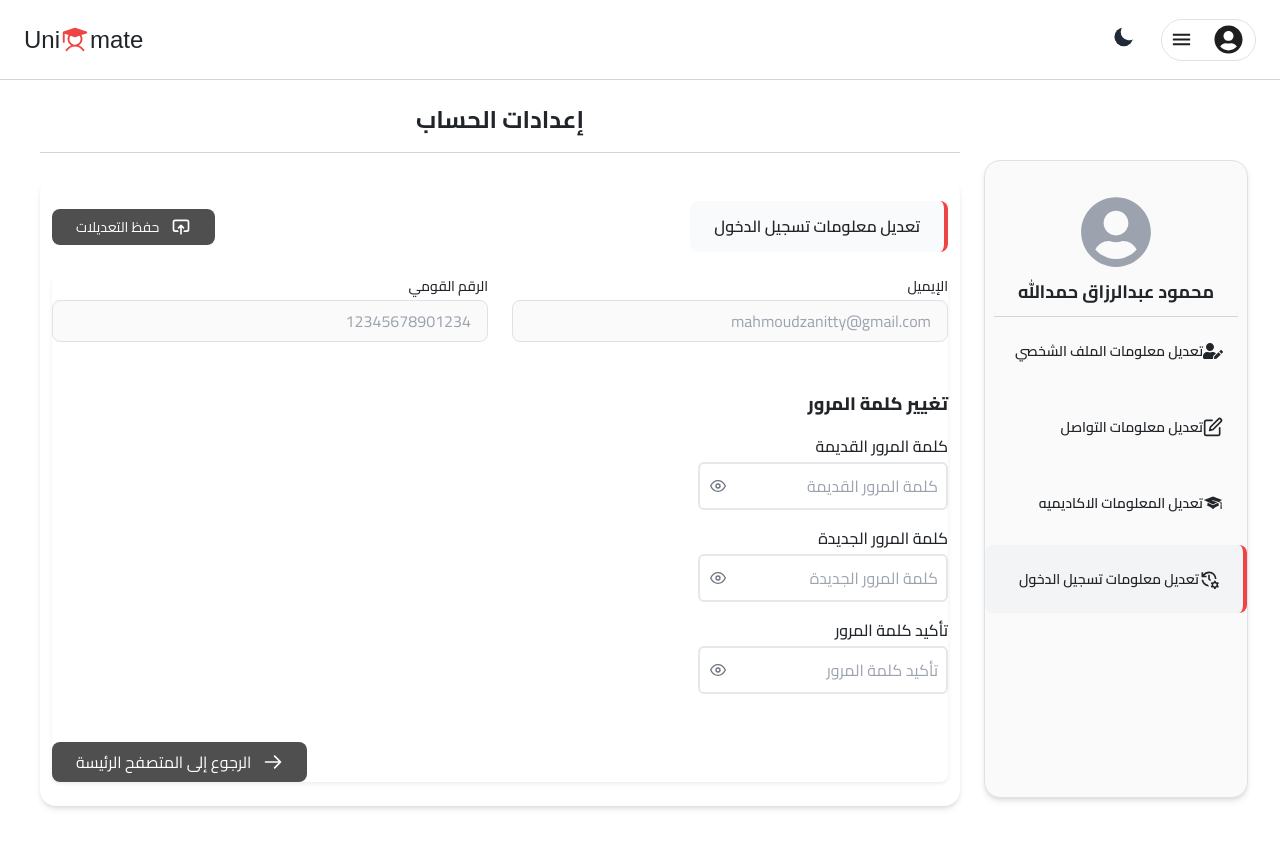
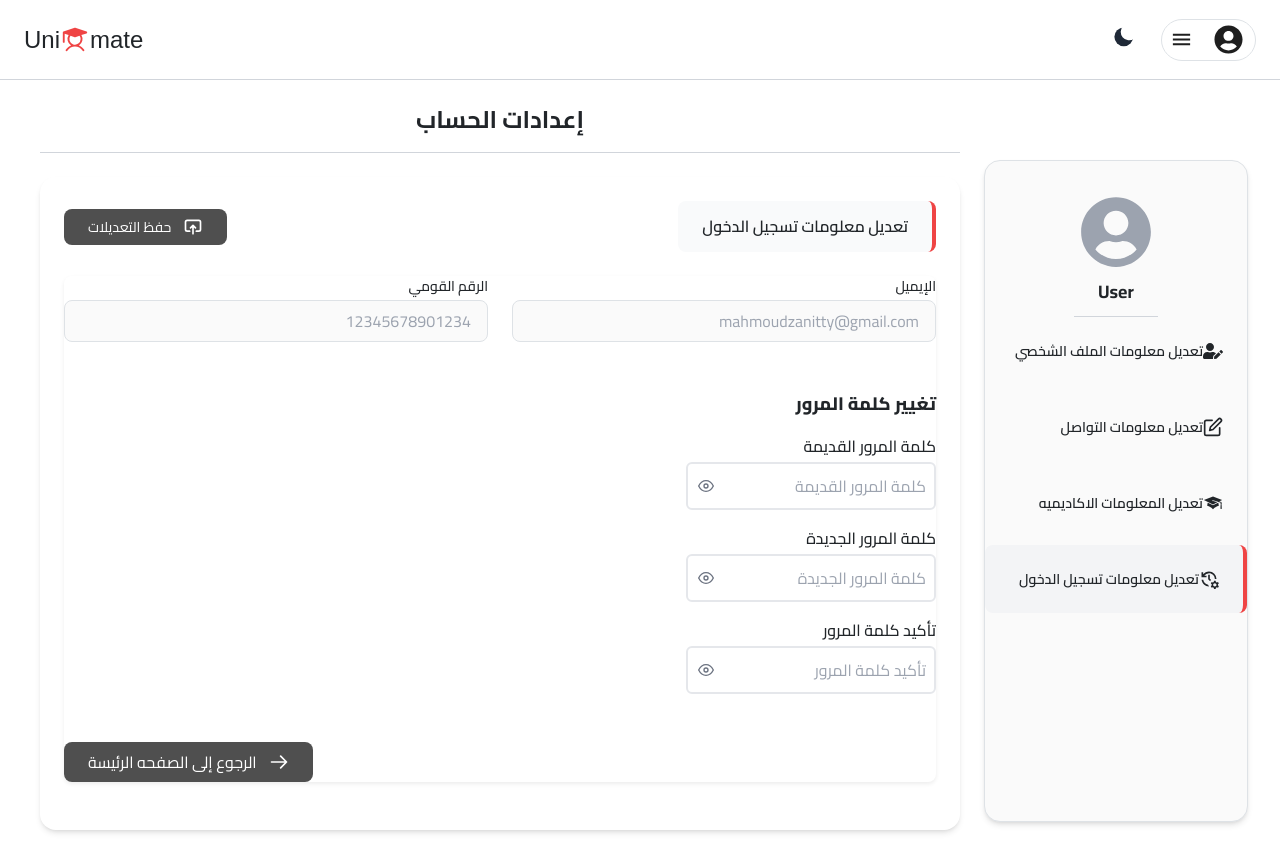
Before and after one commit to Mahmoud-Abd-Elrazek/Unimate, a React (Vite) app: page /auther/editprofile/editlogininfo in a window 1280 px wide. Before the commit the page ends 830 px from the top, so only its background shows below. Built offline with nearby package versions, Linux system fonts and the light colour scheme; a web font is replaced by a local one.

Commit message:
handel the change in role in side bar and the side bar for edit

```diff
--- a/src/RedirectBasedOnRole.tsx
+++ b/src/RedirectBasedOnRole.tsx
@@ -14,9 +14,9 @@ const RedirectBasedOnRole = () => {
   if (!resolvedRole) return null;
 
   if (resolvedRole === "Student") {
-    return <Navigate to="studentProfile" replace />;
+    return <Navigate to="studentprofile" replace />;
   } else if (resolvedRole === "Owner") {
-    return <Navigate to="ownerProfile" replace />;
+    return <Navigate to="ownerprofile" replace />;
   } else {
     return <div>نوع المستخدم غير معروف ❌</div>;
   }
--- a/src/Store/Student/useProfile.store.ts
+++ b/src/Store/Student/useProfile.store.ts
@@ -124,12 +124,25 @@ const useProfileStore = create<ProfileState>()(
         }
       },
       DisplayUpdatedStudentinfo: async () => {
-        const token = useAuthStore.getState().token;
-        axios.get("https://darkteam.runasp.net/UpdateProfileDisplayEndpoint/UpdateProfileDisplay", {
+
+        try {        const token = useAuthStore.getState().token;
+       const res= axios.get("https://darkteam.runasp.net/UpdateProfileDisplayEndpoint/UpdateProfileDisplay", {
           headers: {
             'Authorization': `Bearer ${token}`
           }
         })
+        const data= (await res).data.data;
+      set({
+        fname: data.firstName,
+        lname: data.lastName,
+        governorate: data.governorate,
+        address: data.address,
+        briefOverView: data.briefOverView,
+      })
+        console.log("display updated student info", data);
+      } catch (error) {
+          console.log("failed to display updated student info", error);
+        }
       },
       AddAcadmicInfo: async (
         University,
@@ -190,9 +203,9 @@ const useProfileStore = create<ProfileState>()(
       },
     }),
     {
-      name: "profile-storage", // unique name in localStorage
+      name: "profile-storage",
       partialize: (state) => {
-        // Exclude functions and non-serializable fields if needed
+
         const {
           fname,
           lname,
@@ -211,7 +224,7 @@ const useProfileStore = create<ProfileState>()(
           karnihImage,
           country,
           phones,
-          img, // File is not serializable, so you may want to exclude it
+          img,
         } = state;
         return {
           fname,
--- a/src/components/SideBar/sideBar.tsx
+++ b/src/components/SideBar/sideBar.tsx
@@ -1,16 +1,20 @@
 import { Link, useLocation } from 'react-router-dom';
 import { IoPersonOutline } from 'react-icons/io5';
-import { CiLogout }         from 'react-icons/ci';
-import { BiCommentDetail }  from 'react-icons/bi';
-import { MdAttachMoney,
+import { CiLogout } from 'react-icons/ci';
+import { BiCommentDetail } from 'react-icons/bi';
+import {
+  MdAttachMoney,
   MdFavoriteBorder,
   MdHelpOutline,
   MdManageAccounts,
-         MdOutlinePrivacyTip } from 'react-icons/md';
+  MdOutlinePrivacyTip
+} from 'react-icons/md';
 import { GoHistory } from "react-icons/go";
 import { TbHomeCheck } from 'react-icons/tb';
-import { FaRegCalendarCheck } from 'react-icons/fa';
+import { FaRegCalendarCheck, FaUserCircle } from 'react-icons/fa';
 import useAuthStore from '../../Store/Auth/Auth.store';
+// import useProfileStore from '../../Store/Student/useProfile.store';
+import { useprofileOwnerStore } from '../../Store/Owner/useprofileOwner.store';
 import useProfileStore from '../../Store/Student/useProfile.store';
 type SideBarProps = {
   onLinkClick?: () => void;
@@ -24,7 +28,7 @@ export default function SideBar({ onLinkClick }: SideBarProps) {
       { to: '/auther/studentprofile', label: 'عرض الملف الشخصى', icon: IoPersonOutline },
       { to: '/auther/editprofile', label: 'الإعدادات والخصوصية', icon: MdOutlinePrivacyTip },
       { to: '/auther/favorites', label: 'المفضلة', icon: MdFavoriteBorder },
-        { to: '/auther/myreservations', label: 'سجل الحجوزات', icon: GoHistory},
+      { to: '/auther/myreservations', label: 'سجل الحجوزات', icon: GoHistory },
       { to: '/auther/personalreviews', label: 'المراجعات والتقييمات', icon: BiCommentDetail },
       { to: '/logout', label: 'تسجيل الخروج', icon: CiLogout },
     ]
@@ -39,11 +43,23 @@ export default function SideBar({ onLinkClick }: SideBarProps) {
       { to: '/auther/help', label: 'المساعدة', icon: MdHelpOutline },
       { to: '/logout', label: 'تسجيل الخروج', icon: CiLogout },
     ];
-      const username=useProfileStore((state) => state.userName);
+  const {  userName: studentusername } = useProfileStore();
+  const { userName } = useprofileOwnerStore();
+  // Determine display name based on role
+  let displayFname = studentusername ??"";
+
+  if (Role === "Owner") {
+    displayFname = userName ?? "User";
+
+  } else if (Role !== "Student") {
+    displayFname = "User";
+
+  }
   return (
     <div className="w-full max-w-sm  rounded-2xl  text-right ">
-      <div className="flex flex-col items-end py-6">
-         <h2 className="text-lg font-bold px-[24px] pb-[30px] py-[10px] border-b border-gray-300 dark:border-gray-700"> {username}</h2>
+      <div className="flex flex-col items-center pt-[35px]">
+        <FaUserCircle className="text-7xl text-gray-400 dark:text-gray-600" />
+        <h2 className="text-lg font-bold px-[24px] py-[10px] border-b border-gray-300 dark:border-gray-700">{displayFname ?? "hello2 "} </h2>
       </div>
 
       <ul className="space-y-1">
@@ -52,8 +68,7 @@ export default function SideBar({ onLinkClick }: SideBarProps) {
             <Link
               to={link.to}
               onClick={onLinkClick}
-              className={`flex justify-end items-center p-3 rounded-lg transition-all duration-200 text-sm font-medium ${
-                location.pathname === link.to
+              className={`flex justify-end items-center p-3 rounded-lg transition-all duration-200 text-sm font-medium ${location.pathname === link.to
                   ? "bg-gray-100 dark:bg-gray-800 border-r-4 border-red-500"
                   : "hover:bg-gray-50 dark:hover:bg-gray-800"
                 }`}
--- a/src/components/Side_bar_edit_Profile/side_bar_edit_profile.tsx
+++ b/src/components/Side_bar_edit_Profile/side_bar_edit_profile.tsx
@@ -4,6 +4,10 @@ import { FaUserEdit, FaUserCircle } from "react-icons/fa";
 import { FiEdit } from "react-icons/fi";
 import { GiGraduateCap } from "react-icons/gi";
 import useAuthStore from "../../Store/Auth/Auth.store";
+// import useProfileStore from "../../Store/Student/useProfile.store";
+import { useEffect } from "react";
+import { useprofileOwnerStore } from "../../Store/Owner/useprofileOwner.store";
+import useProfileStore from "../../Store/Student/useProfile.store";
 
 type Props = {
   onLinkClick?: () => void;
@@ -12,6 +16,18 @@ type Props = {
 export default function Side_bar_edit_profile({ onLinkClick }: Props) {
   const location = useLocation();
   const Role = useAuthStore((state) => state.role);
+  const {  userName: studentusername } = useProfileStore();
+  const { userName } = useprofileOwnerStore();
+  // Determine display name based on role
+  let displayFname = studentusername;
+  // let displayLname = "";
+  if (Role === "Owner") {
+    displayFname = userName ?? "User";
+    // displayLname = "";
+  } else if (Role !== "Student") {
+    displayFname = "User";
+    // displayLname = "Name";
+  }
   const links = [
     {
       to: "/auther/editprofile/editpersonalinfo",
@@ -36,15 +52,19 @@ export default function Side_bar_edit_profile({ onLinkClick }: Props) {
       icon: <MdOutlineManageHistory className="text-xl" />,
     },
   ];
-
+  useEffect(()=>{
+    console.log("Role:", Role);
+    console.log("fname:", displayFname);
+    console.log("studentname:", studentusername);
+  },[])
   return (
     <div className="w-full max-w-sm rounded-2xl  text-right">
       <div className="flex flex-col items-center pt-[35px]">
         <FaUserCircle className="text-7xl text-gray-400 dark:text-gray-600" />
-        <h2 className="text-lg font-bold px-[24px] py-[10px] border-b border-gray-300 dark:border-gray-700">محمود عبدالرزاق حمدالله</h2>
+        <h2 className="text-lg font-bold px-[24px] py-[10px] border-b border-gray-300 dark:border-gray-700">{displayFname ?? "hello2 "} </h2>
       </div>
 
-      <ul className="space-y-2">
+      <ul className="space-y-2 ">
         {links.map((link) => (
           <li key={link.to}>
             <Link
--- a/src/pages/EditProfilePage/Edit_academic_information/edit_academic_information.tsx
+++ b/src/pages/EditProfilePage/Edit_academic_information/edit_academic_information.tsx
@@ -2,6 +2,7 @@ import { useEffect, useState } from 'react';
 import { Link } from 'react-router-dom';
 import useProfileStore from '../../../Store/Student/useProfile.store';
 import "../../../../public/animations.css";
+import useAuthStore from '../../../Store/Auth/Auth.store';
 
 export default function AccountSettings() {
   const { AddAcadmicInfo, DisplayAcadmic } = useProfileStore();
@@ -47,6 +48,7 @@ export default function AccountSettings() {
   useEffect(() => {
     DisplayAcadmic();
   }, []);
+  const Role=useAuthStore((state) => state.role);
 
   return (
     <div dir="rtl" className="container mx-auto px-4 py-6 fade-in">
@@ -139,15 +141,26 @@ export default function AccountSettings() {
           </div>
 
           {/* Back Button */}
-          <div className="mt-6 flex justify-center sm:justify-end">
-            <Link to="/auther/profile">
-              <button className="flex items-center gap-2 bg-[#4F4F4F] text-white px-6 py-2 rounded-lg hover:bg-gray-800 transition-colors w-full sm:w-auto justify-center">
+          <div className="my-6 flex justify-end">
+          {Role === "Owner" ? (
+            <Link to="/auther/ownerprofile">
+              <button className="flex items-center gap-2 bg-[#4F4F4F] text-white px-6 py-2 rounded-lg hover:bg-gray-800 transition-colors">
                 <svg className="w-5 h-5 ml-1 rotate-180" fill="none" stroke="currentColor" viewBox="0 0 24 24">
                   <path strokeLinecap="round" strokeLinejoin="round" strokeWidth={2} d="M10 19l-7-7m0 0l7-7m-7 7h18" />
                 </svg>
-                <span>الرجوع إلى الصفحة الرئيسية</span>
+                <span>الرجوع إلى الصفحه الرئيسة</span>
+              </button>
+            </Link>):
+            (
+              <Link to="/auther/studentprofile">
+              <button className="flex items-center gap-2 bg-[#4F4F4F] text-white px-6 py-2 rounded-lg hover:bg-gray-800 transition-colors">
+                <svg className="w-5 h-5 ml-1 rotate-180" fill="none" stroke="currentColor" viewBox="0 0 24 24">
+                  <path strokeLinecap="round" strokeLinejoin="round" strokeWidth={2} d="M10 19l-7-7m0 0l7-7m-7 7h18" />
+                </svg>
+                <span>الرجوع إلى الصفحه الرئيسة</span>
               </button>
             </Link>
+            )}
           </div>
         </div>
       </div>
--- a/src/pages/EditProfilePage/Edit_contact_information/edit_contact_information.tsx
+++ b/src/pages/EditProfilePage/Edit_contact_information/edit_contact_information.tsx
@@ -2,6 +2,7 @@ import { Link } from 'react-router-dom';
 import "../../../../public/animations.css";
 import { useEffect, useState } from 'react';
 import useProfileStore from '../../../Store/Student/useProfile.store';
+import useAuthStore from '../../../Store/Auth/Auth.store';
 
 export default function Edit_profile_information() {
 
@@ -31,6 +32,7 @@ export default function Edit_profile_information() {
     setbrief(briefOverView);
   }, [fname, lname, governorate, address, briefOverView]);
 
+  const Role=useAuthStore((state) => state.role);
 
   return (
     <div dir="rtl" className="container mx-auto px-4 py-6 fade-in">
@@ -108,15 +110,26 @@ export default function Edit_profile_information() {
         </div>
 
         {/* Back Button */}
-        <div className="mt-6 flex justify-center md:justify-end">
-          <Link to="/auther/profile">
+        <div className="my-6 flex justify-end">
+          {Role === "Owner" ? (
+            <Link to="/auther/ownerprofile">
               <button className="flex items-center gap-2 bg-[#4F4F4F] text-white px-6 py-2 rounded-lg hover:bg-gray-800 transition-colors">
                 <svg className="w-5 h-5 ml-1 rotate-180" fill="none" stroke="currentColor" viewBox="0 0 24 24">
                   <path strokeLinecap="round" strokeLinejoin="round" strokeWidth={2} d="M10 19l-7-7m0 0l7-7m-7 7h18" />
                 </svg>
-              <span className="text-sm">الرجوع إلى الصفحه الرئيسه</span>
+                <span>الرجوع إلى الصفحه الرئيسة</span>
+              </button>
+            </Link>):
+            (
+              <Link to="/auther/studentprofile">
+              <button className="flex items-center gap-2 bg-[#4F4F4F] text-white px-6 py-2 rounded-lg hover:bg-gray-800 transition-colors">
+                <svg className="w-5 h-5 ml-1 rotate-180" fill="none" stroke="currentColor" viewBox="0 0 24 24">
+                  <path strokeLinecap="round" strokeLinejoin="round" strokeWidth={2} d="M10 19l-7-7m0 0l7-7m-7 7h18" />
+                </svg>
+                <span>الرجوع إلى الصفحه الرئيسة</span>
               </button>
             </Link>
+            )}
           </div>
       </div>
     </div>
--- a/src/pages/EditProfilePage/Edit_login_information/edit_login_information.tsx
+++ b/src/pages/EditProfilePage/Edit_login_information/edit_login_information.tsx
@@ -34,6 +34,7 @@ export default function AccountSettings() {
   const [showOld, setShowOld] = useState(false);
   const [showNew, setShowNew] = useState(false);
   const [showConfirm, setShowConfirm] = useState(false);
+  const Role = useAuthStore((state) => state.role);
 
   const changePassword = useAuthStore((state) => state.changePassword);
 
@@ -54,7 +55,7 @@ export default function AccountSettings() {
   };
 
   return (
-    <div dir="rtl" className="mx-auto py-6 fade-in">
+    <div dir="rtl" className="mx-auto p-6 fade-in">
       <div className="max-w-4xl mx-auto">
 
         {/* Header */}
@@ -170,15 +171,26 @@ export default function AccountSettings() {
           </form>
 
           {/* Back Button */}
-          <div className="mt-6 flex justify-end">
-            <Link to="/auther/profile">
+         <div className="my-6 flex justify-end">
+          {Role === "Owner" ? (
+            <Link to="/auther/ownerprofile">
               <button className="flex items-center gap-2 bg-[#4F4F4F] text-white px-6 py-2 rounded-lg hover:bg-gray-800 transition-colors">
                 <svg className="w-5 h-5 ml-1 rotate-180" fill="none" stroke="currentColor" viewBox="0 0 24 24">
                   <path strokeLinecap="round" strokeLinejoin="round" strokeWidth={2} d="M10 19l-7-7m0 0l7-7m-7 7h18" />
                 </svg>
-                <span>الرجوع إلى المتصفح الرئيسة</span>
+                <span>الرجوع إلى الصفحه الرئيسة</span>
+              </button>
+            </Link>):
+            (
+              <Link to="/auther/studentprofile">
+              <button className="flex items-center gap-2 bg-[#4F4F4F] text-white px-6 py-2 rounded-lg hover:bg-gray-800 transition-colors">
+                <svg className="w-5 h-5 ml-1 rotate-180" fill="none" stroke="currentColor" viewBox="0 0 24 24">
+                  <path strokeLinecap="round" strokeLinejoin="round" strokeWidth={2} d="M10 19l-7-7m0 0l7-7m-7 7h18" />
+                </svg>
+                <span>الرجوع إلى الصفحه الرئيسة</span>
               </button>
             </Link>
+            )}
           </div>
         </div>
       </div>
--- a/src/pages/EditProfilePage/Edit_personal_information/edit_profile_information.tsx
+++ b/src/pages/EditProfilePage/Edit_personal_information/edit_profile_information.tsx
@@ -1,8 +1,12 @@
 import "../../../../public/animations.css";
 import { useEffect, useState } from 'react';
 import useProfileStore from '../../../Store/Student/useProfile.store';
-
+// import { GrLinkNext } from "react-icons/gr";
+import { Link } from 'react-router-dom';
+import useAuthStore from "../../../Store/Auth/Auth.store";
+// import { useprofileOwnerStore } from "../../../Store/Owner/useprofileOwner.store";
 export default function EditProfileInformation() {
+  //student profile information
   const { governorate, address, fname, lname, briefOverView } = useProfileStore();
   const [firstname, setFirstname] = useState(fname || "");
   const [lastname, setLastname] = useState(lname || "");
@@ -10,7 +14,8 @@ export default function EditProfileInformation() {
   const [add, setAdd] = useState(address || "");
   const [brief, setBrief] = useState(briefOverView || "");
   const UPdateStudentProfile = useProfileStore(state => state.UPdateStudentProfile);
-
+  // owner profile information
+  // const {}=useprofileOwnerStore()
 
   const validate = () => {
     const errors: { gov?: string; brief?: string } = {};
@@ -24,7 +29,7 @@ export default function EditProfileInformation() {
   };
 
   const [errors, setErrors] = useState<{ gov?: string; brief?: string }>({});
-
+  const Role=useAuthStore((state) => state.role);
   useEffect(() => {
     setFirstname(fname || "");
     setLastname(lname || "");
@@ -127,6 +132,27 @@ export default function EditProfileInformation() {
             {errors.brief && <p className="text-red-500 text-xs mt-1">{errors.brief}</p>}
           </div>
         </form>
+         <div className="my-6 flex justify-end">
+          {Role === "Owner" ? (
+            <Link to="/auther/ownerprofile">
+              <button className="flex items-center gap-2 bg-[#4F4F4F] text-white px-6 py-2 rounded-lg hover:bg-gray-800 transition-colors">
+                <svg className="w-5 h-5 ml-1 rotate-180" fill="none" stroke="currentColor" viewBox="0 0 24 24">
+                  <path strokeLinecap="round" strokeLinejoin="round" strokeWidth={2} d="M10 19l-7-7m0 0l7-7m-7 7h18" />
+                </svg>
+                <span>الرجوع إلى الصفحه الرئيسة</span>
+              </button>
+            </Link>):
+            (
+              <Link to="/auther/studentprofile">
+              <button className="flex items-center gap-2 bg-[#4F4F4F] text-white px-6 py-2 rounded-lg hover:bg-gray-800 transition-colors">
+                <svg className="w-5 h-5 ml-1 rotate-180" fill="none" stroke="currentColor" viewBox="0 0 24 24">
+                  <path strokeLinecap="round" strokeLinejoin="round" strokeWidth={2} d="M10 19l-7-7m0 0l7-7m-7 7h18" />
+                </svg>
+                <span>الرجوع إلى الصفحه الرئيسة</span>
+              </button>
+            </Link>
+            )}
+          </div>
       </div>
     </div>
   );
--- a/src/pages/User_Profile_Pages/Profile/studentprofile.tsx
+++ b/src/pages/User_Profile_Pages/Profile/studentprofile.tsx
@@ -6,7 +6,7 @@ import { useEffect } from 'react';
 // import { useStudentStore } from '../../../Store/Student/Profile.store';
 
 const StudentProfile = () => {
-  const { GetStudentInfo, fname, lname, email, nationalId, briefOverView, faculty, address, academicYear, governorate, img } = useProfileStore();
+  const { GetStudentInfo, userName, email, nationalId, briefOverView, faculty, address, academicYear, governorate, img } = useProfileStore();
 
   useEffect(() => {
         GetStudentInfo();
@@ -23,7 +23,7 @@ const StudentProfile = () => {
 
             {/* Student Information Content */}
             <div className="md:col-span-2 text-right ">
-              <h1 className="text-xl sm:text-xl font-bold mb-4 sm:mb-6">{fname} {lname}</h1>
+              <h1 className="text-xl sm:text-xl font-bold mb-4 sm:mb-6">{userName}</h1>
 
               <div className="grid grid-cols-1 sm:grid-cols-2 gap-4 sm:gap-6">
                 <div className="space-y-3 sm:space-y-4">
```
Also changed, not shown: src/Store/Auth/Auth.store.ts (+15 -1 lines). Lines whose indentation alone changed are shown as unchanged.
